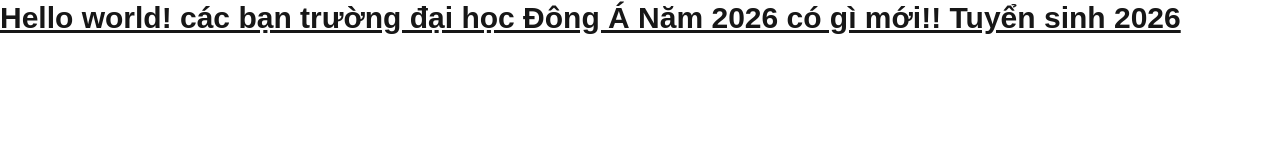
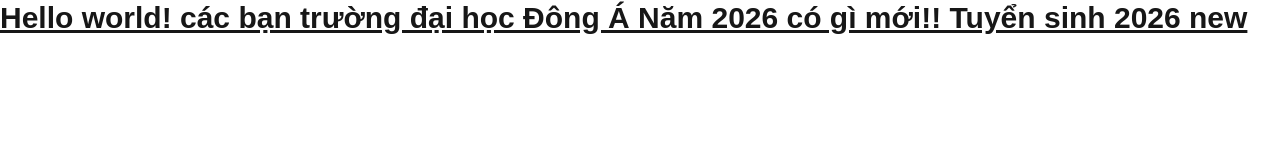
Before and after one commit to HieuNguyenddev/devops-minhhieu-ST23A, a Next.js app: page / in a window 1280 px wide. Shown: the top 160 px of the page. Built offline with nearby package versions, Linux system fonts and the light colour scheme.

Commit message:
add text

```diff
--- a/app/page.tsx
+++ b/app/page.tsx
@@ -5,7 +5,7 @@
       các bạn trường đại học Đông Á
       Năm 2026
       có gì mới!!
-      Tuyển sinh 2026
+      Tuyển sinh 2026 new
     </h1>
   )
 }
```
Also changed, not shown: 1 other file (tests, documents, lock files or other folders).
